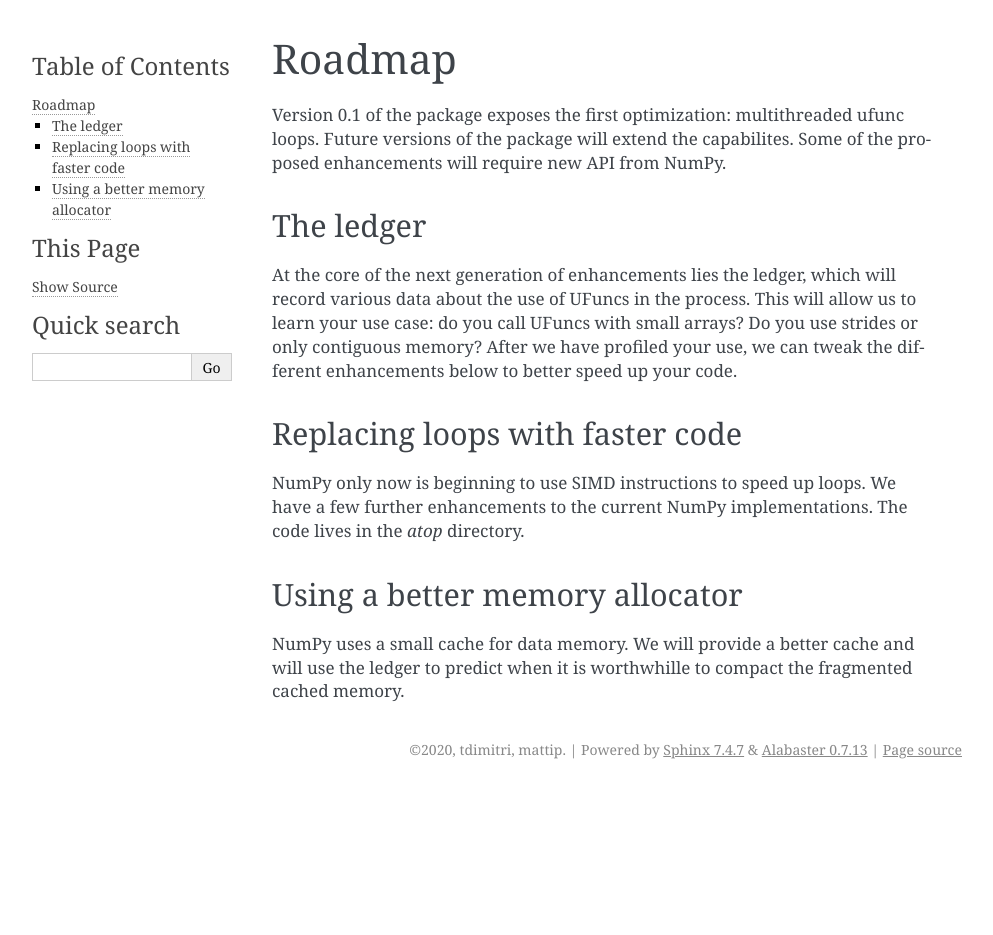
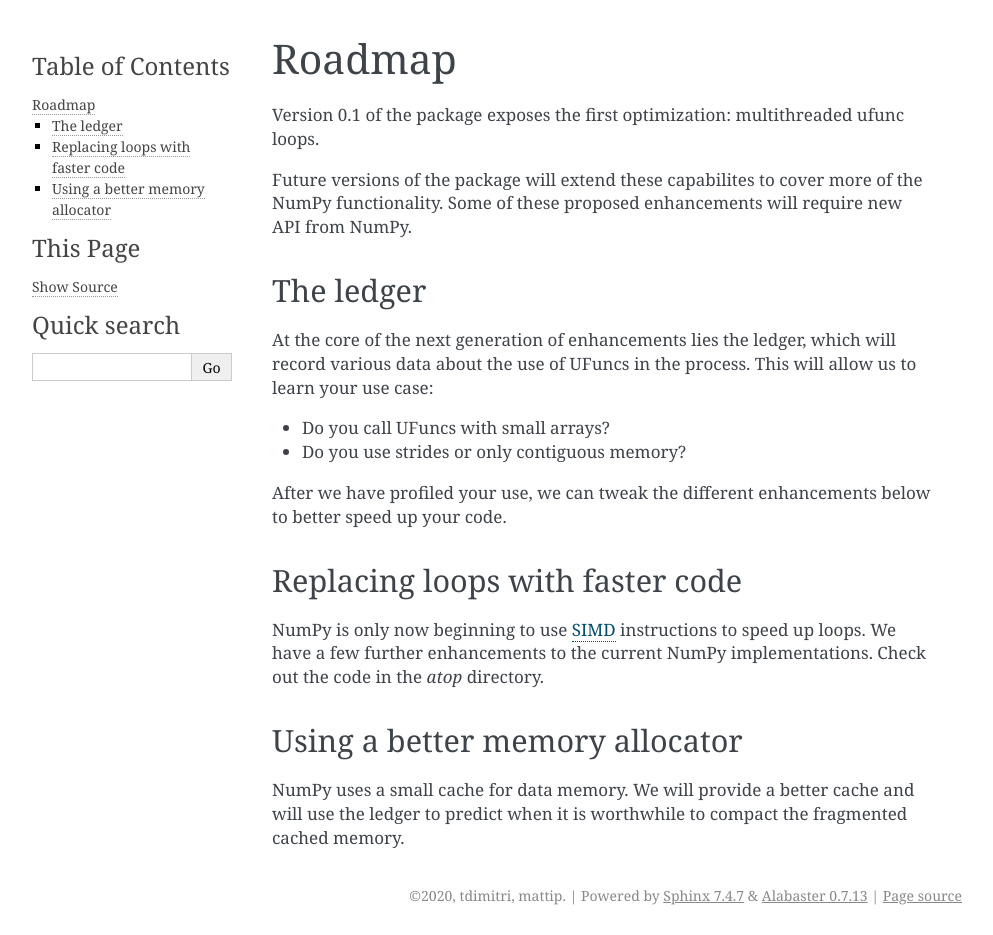
Before and after one commit to Quansight/pnumpy, a Sphinx documentation site: the page built from doc_src/source/roadmap.rst, in a window 1280 px wide. Shown: the whole page, without its empty margins (148-1141 px from the left). Built offline with Sphinx 7.4.7, drawn with Linux system fonts in a browser that asks for light colours; before the commit the page ends 900 px from its top, so only the background shows below that.

Commit message:
clean up docs a bit, backport project name change (#66)

```diff
--- a/doc_src/source/conf.py
+++ b/doc_src/source/conf.py
@@ -17,7 +17,7 @@
 
 # -- Project information -----------------------------------------------------
 
-project = 'fast_numpy_loops'
+project = 'accelerated_numpy'
 copyright = '2020, tdimitri, mattip'
 author = 'Quansight'
 
--- a/doc_src/source/index.rst
+++ b/doc_src/source/index.rst
@@ -3,8 +3,8 @@
    You can adapt this file completely to your liking, but it should at least
    contain the root `toctree` directive.
 
-Welcome to fast_numpy_loops's documentation!
-============================================
+Welcome to Accelerated Numpy's documentation!
+=============================================
 
 .. toctree::
     :maxdepth: 2
--- a/doc_src/source/roadmap.rst
+++ b/doc_src/source/roadmap.rst
@@ -2,28 +2,35 @@ Roadmap
 =======
 
 Version 0.1 of the package exposes the first optimization: multithreaded ufunc
-loops. Future versions of the package will extend the capabilites. Some of the
-proposed enhancements will require new API from NumPy.
+loops.
+
+Future versions of the package will extend these capabilites to cover more of
+the NumPy functionality. Some of these proposed enhancements will require new
+API from NumPy.
 
 The ledger
 ----------
 
 At the core of the next generation of enhancements lies the ledger, which will
 record various data about the use of UFuncs in the process. This will allow
-us to learn your use case: do you call UFuncs with small arrays? Do you use
-strides or only contiguous memory? After we have profiled your use, we can
+us to learn your use case:
+
+- Do you call UFuncs with small arrays?
+- Do you use strides or only contiguous memory?
+
+After we have profiled your use, we can
 tweak the different enhancements below to better speed up your code.
 
 Replacing loops with faster code
 --------------------------------
 
-NumPy only now is beginning to use SIMD instructions to speed up loops. We have
-a few further enhancements to the current NumPy implementations. The code lives
-in the `atop` directory.
+NumPy is only now beginning to use `SIMD <https://en.wikipedia.org/wiki/SIMD>`_
+instructions to speed up loops. We have a few further enhancements to the
+current NumPy implementations. Check out the code in the `atop` directory.
 
 Using a better memory allocator
 -------------------------------
 
 NumPy uses a small cache for data memory. We will provide a better cache and
-will use the ledger to predict when it is worthwhille to compact the fragmented
+will use the ledger to predict when it is worthwhile to compact the fragmented
 cached memory.
```
Also changed, not shown: doc_src/source/installation.rst (+3 -5 lines).
